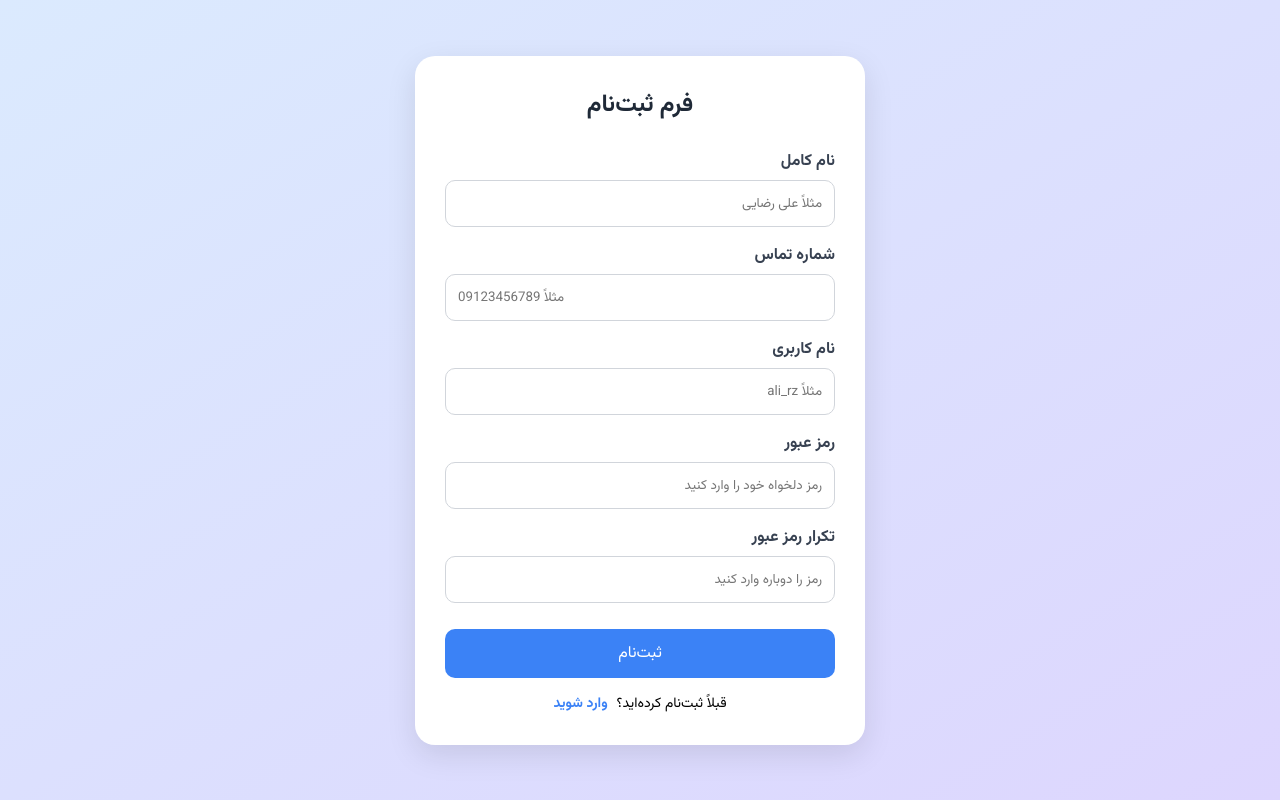
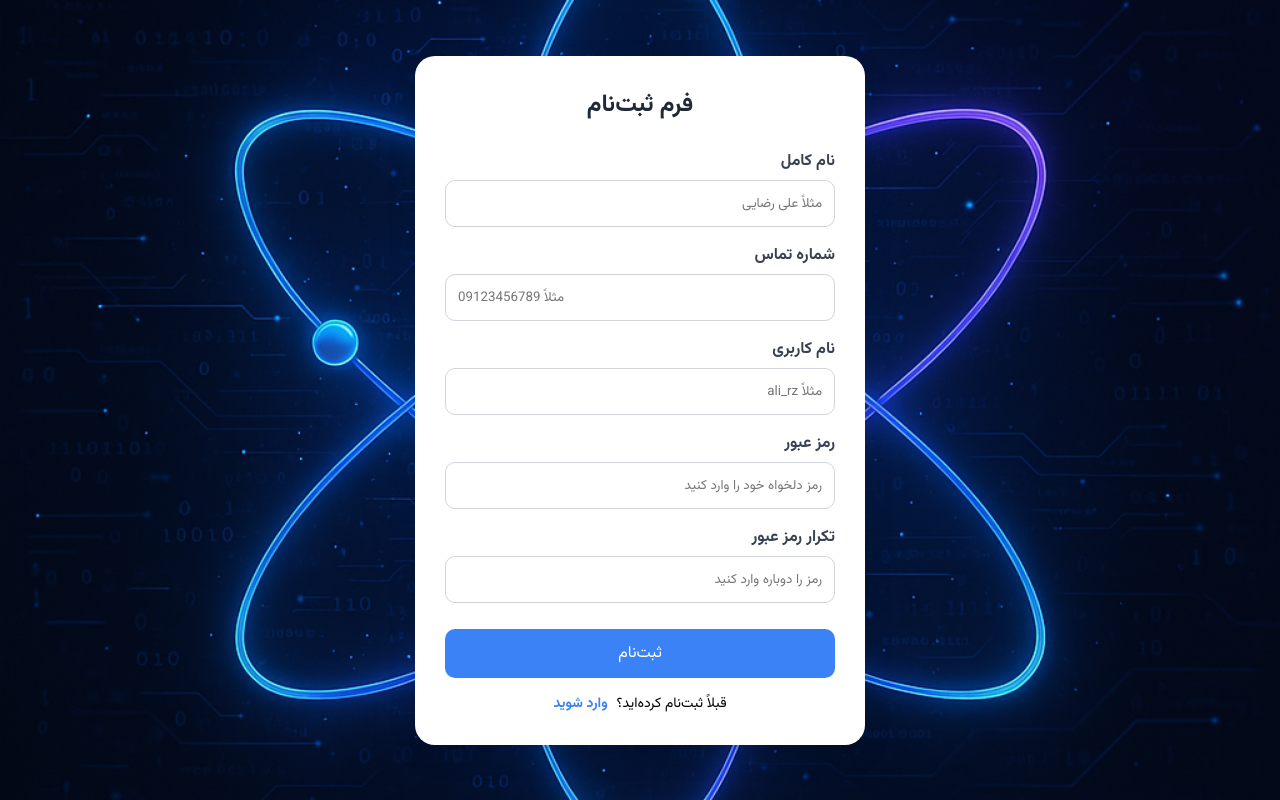
Before and after one commit to sasi1368/loginnew, a website: page public/index.html in a window 1280 px wide. Drawn offline with Linux system fonts and the light colour scheme.

Commit message:
Update index.html

```diff
--- a/public/index.html
+++ b/public/index.html
@@ -15,7 +15,8 @@
     }
 
     body {
-      background: linear-gradient(to bottom right, #dbeafe, #ddd6fe);
+      background: url('/images/1.png') no-repeat center center fixed, linear-gradient(to bottom right, #dbeafe, #ddd6fe);
+      background-size: cover; /* تصویر به اندازه صفحه کشیده می‌شود */
       display: flex;
       align-items: center;
       justify-content: center;
@@ -179,11 +180,6 @@
     function generateUniqueCode() {
       return Math.random().toString(36).substr(2, 9); // تولید کد تصادفی
     }
-
-  function toggleDarkMode() {
-    document.body.classList.toggle("dark-mode");
-  }
   </script>
-
 </body>
 </html>
```
Lines whose indentation alone changed are shown as unchanged.
